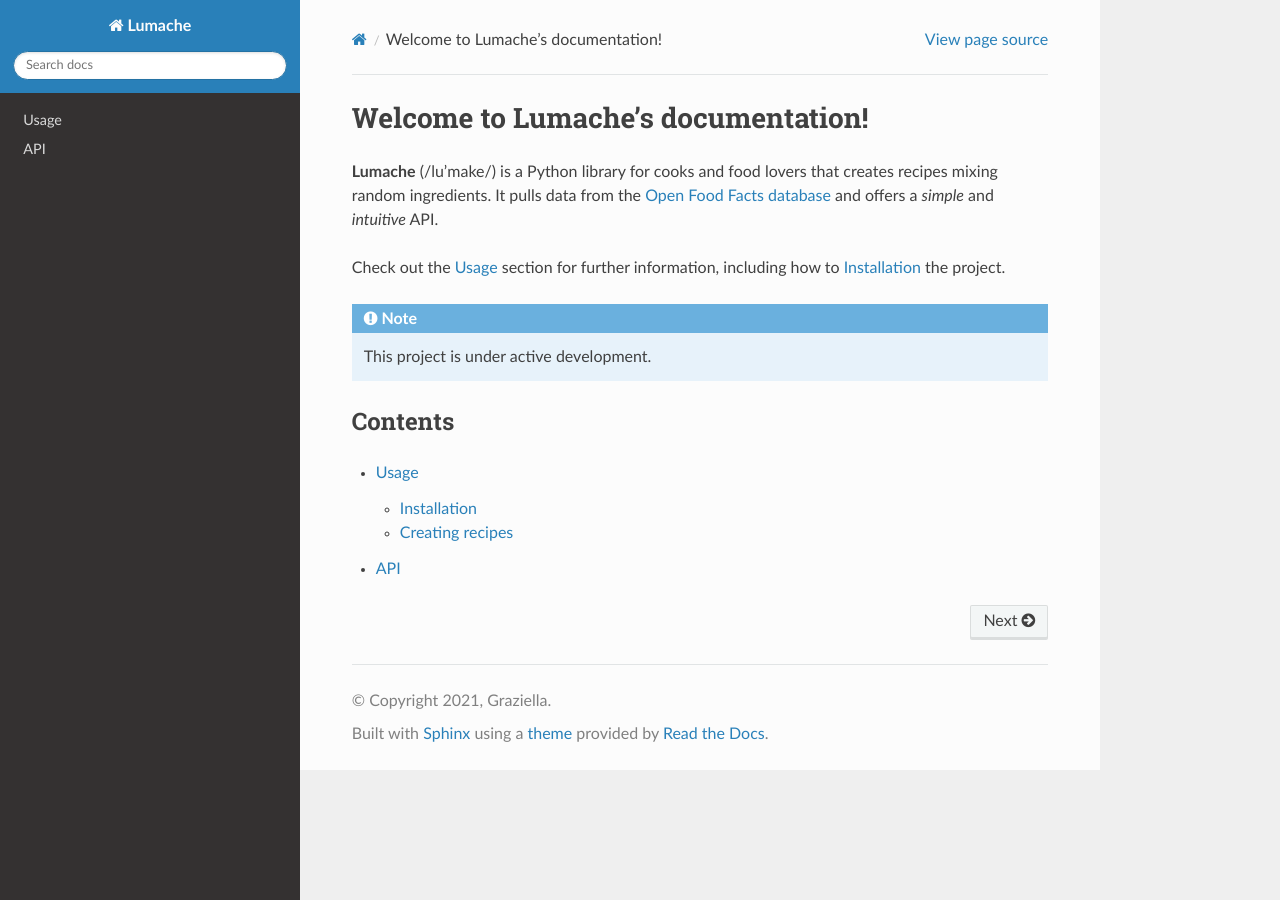
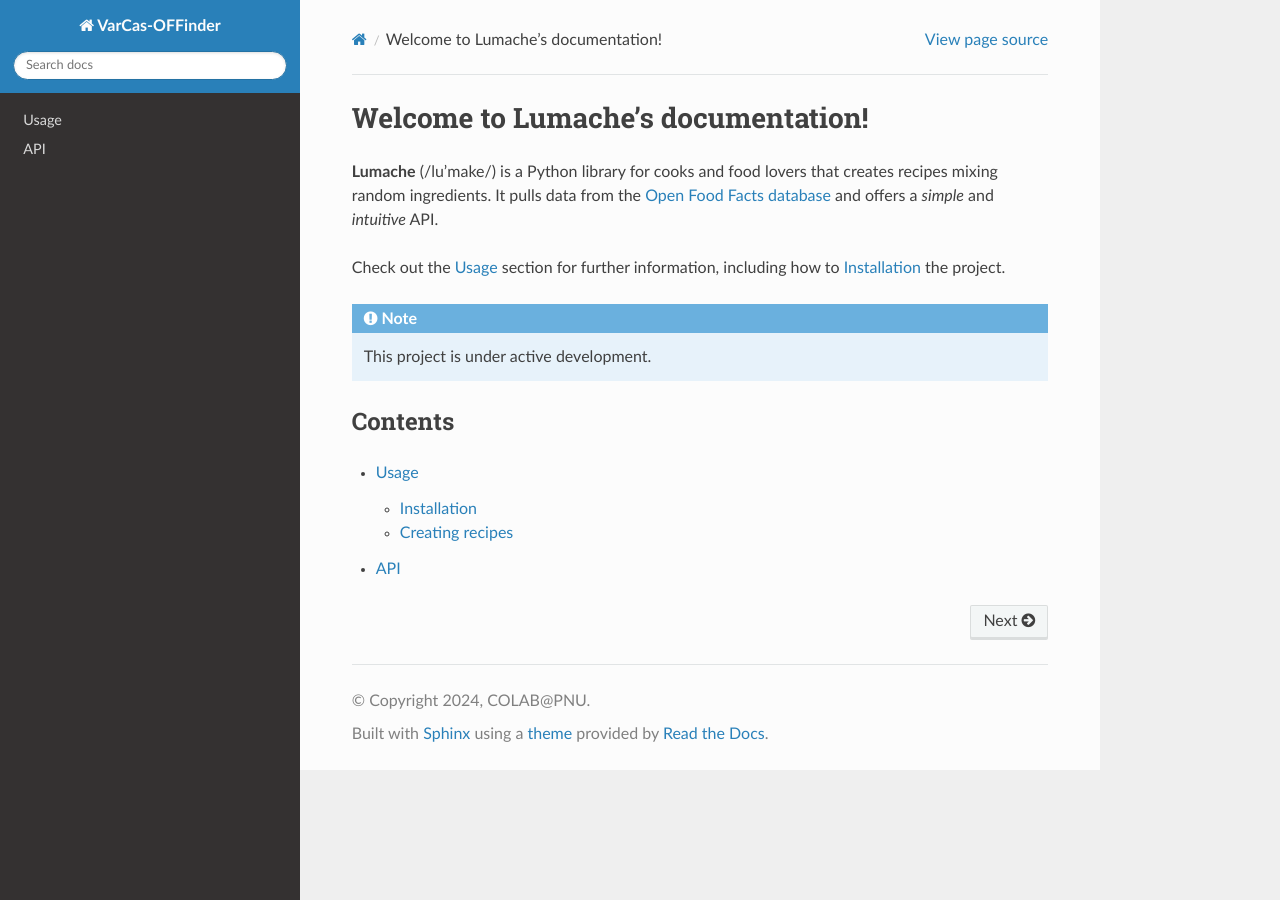
Before and after one commit to pnucolab/rgen-toolkit, a Sphinx documentation site: the page built from docs/source/index.rst, in a window 1280 px wide. Built offline with Sphinx 7.4.7 and the Read the Docs theme 3.1.0, drawn with Linux system fonts in a browser that asks for light colours.

Commit message:
Update conf.py

```diff
--- a/docs/source/conf.py
+++ b/docs/source/conf.py
@@ -2,9 +2,9 @@
 
 # -- Project information
 
-project = 'Lumache'
-copyright = '2021, Graziella'
-author = 'Graziella'
+project = 'VarCas-OFFinder'
+copyright = '2024, COLAB@PNU'
+author = 'Abyot Melkamu'
 
 release = '0.1'
 version = '0.1.0'
```
